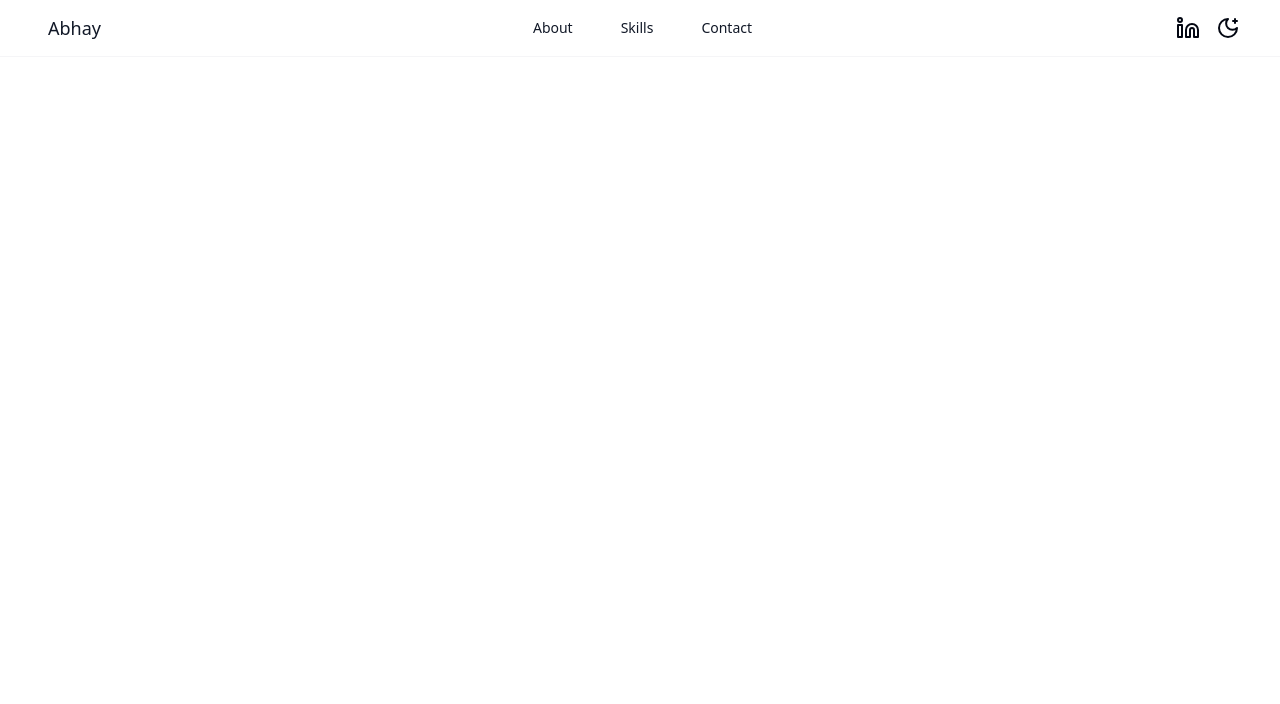
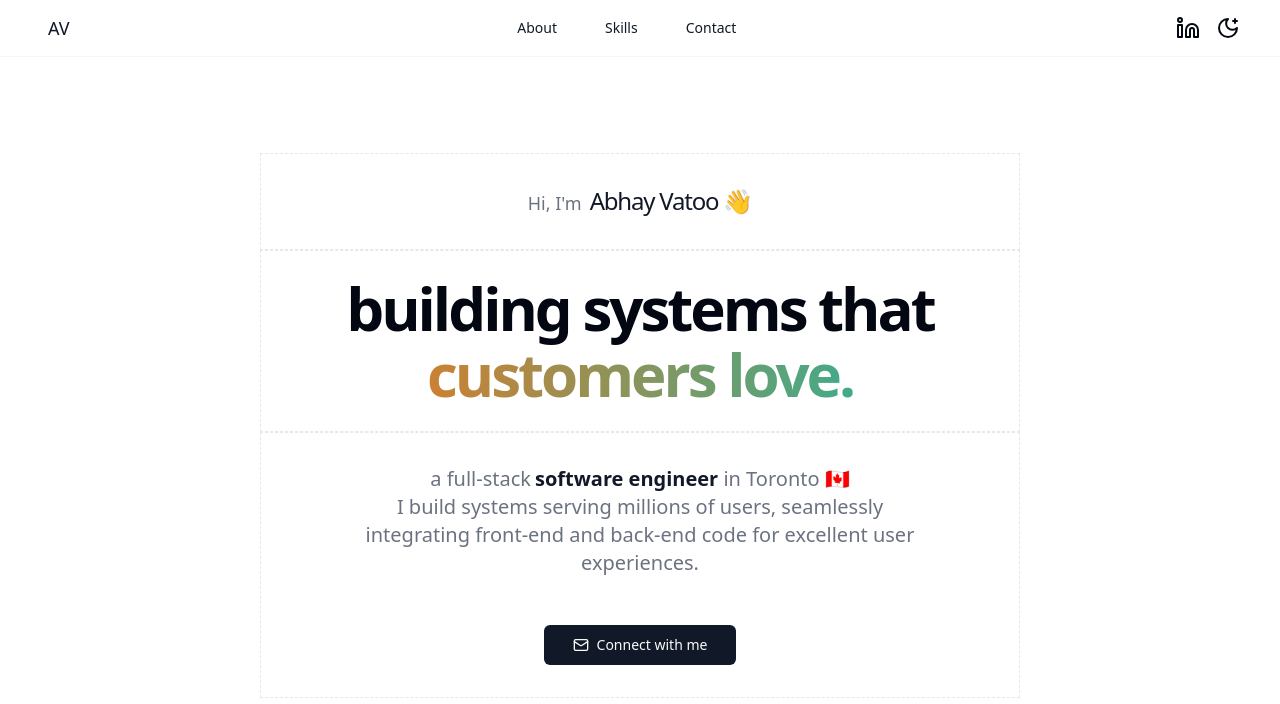
Before and after one commit to abhayvatoo/abhayvatoo.github.io, a React (Vite) app: page / in a window 1280 px wide. Shown: the top 704 px of the page. Built offline with nearby package versions, Linux system fonts and the light colour scheme.

Commit message:
Add hero section (#2)
Co-authored-by: Abhay Vatoo <abhayvatoo@Abhays-MacBook-Air.local>

```diff
--- a/src/components/App.tsx
+++ b/src/components/App.tsx
@@ -1,12 +1,19 @@
 import ThemeContextProvider from "../contexts/theme-context";
 import Header from "./header";
+import Hero from "./hero";
 
 export default function App() {
   return (
     <>
       <ThemeContextProvider>
-        <div className="dark:bg-slate-500"></div>
-        <Header />
+        <div className="relative flex min-h-screen flex-col bg-background">
+          <Header />
+          <main className="flex-1">
+            <div className="container relative">
+              <Hero />
+            </div>
+          </main>
+        </div>
       </ThemeContextProvider>
     </>
   );
--- a/src/components/header.tsx
+++ b/src/components/header.tsx
@@ -25,7 +25,7 @@ export default function Header() {
             </SheetTrigger>
             <SheetContent side="left">
               <SheetHeader>
-                <SheetTitle>Abhay</SheetTitle>
+                <SheetTitle>AV</SheetTitle>
               </SheetHeader>
               <div className="grid gap-4 py-4">
                 <SheetClose asChild>
@@ -50,7 +50,7 @@ export default function Header() {
 
         <div className="hidden sm:flex">
           <Button variant="link" className="text-lg">
-            <a href="/">Abhay</a>
+            <a href="/">AV</a>
           </Button>
         </div>
         <div className="hidden sm:flex">
--- /dev/null
+++ b/src/components/hero.tsx
@@ -0,0 +1,48 @@
+import { Mail } from "lucide-react";
+
+import { Button } from "@/components/ui/button";
+
+function Hero() {
+  return (
+    <section className="mx-auto grid max-w-[760px] py-8 md:py-12 md:pb-8 lg:py-24 lg:pb-20">
+      <p className="w-full p-8 text-center text-lg text-muted-foreground border border-dashed">
+        Hi, I'm
+        <span className="pl-2 text-2xl text-primary leading-tight tracking-tighter">
+          Abhay Vatoo 👋
+        </span>
+      </p>
+
+      <h1 className="w-full p-6 grid text-center text-4xl font-bold leading-tight tracking-tighter md:text-6xl lg:leading-[1.1] border border-dashed">
+        building systems that
+        <span className="text-transparent bg-clip-text bg-gradient-to-r from-orange-500 to-teal-500 dark:from-purple-500 dark:to-cyan-500">
+          customers love.
+        </span>
+      </h1>
+
+      <div className="w-full p-8 grid text-center text-lg text-muted-foreground sm:text-xl border border-dashed">
+        <p>
+          a full-stack
+          <span className="font-bold text-primary pl-1">
+            software engineer
+          </span>{" "}
+          in Toronto 🇨🇦
+        </p>
+        <p className="max-w-[580px] m-auto">
+          I build systems serving millions of users, seamlessly integrating
+          front-end and back-end code for excellent user experiences.
+        </p>
+
+        <div className="flex justify-center">
+          <Button asChild className="mt-12 w-48">
+            <a href="mailto:abhay.vatoo@queensu.ca">
+              <Mail className="h-4 w-4 mr-2" />
+              Connect with me
+            </a>
+          </Button>
+        </div>
+      </div>
+    </section>
+  );
+}
+
+export default Hero;
```
